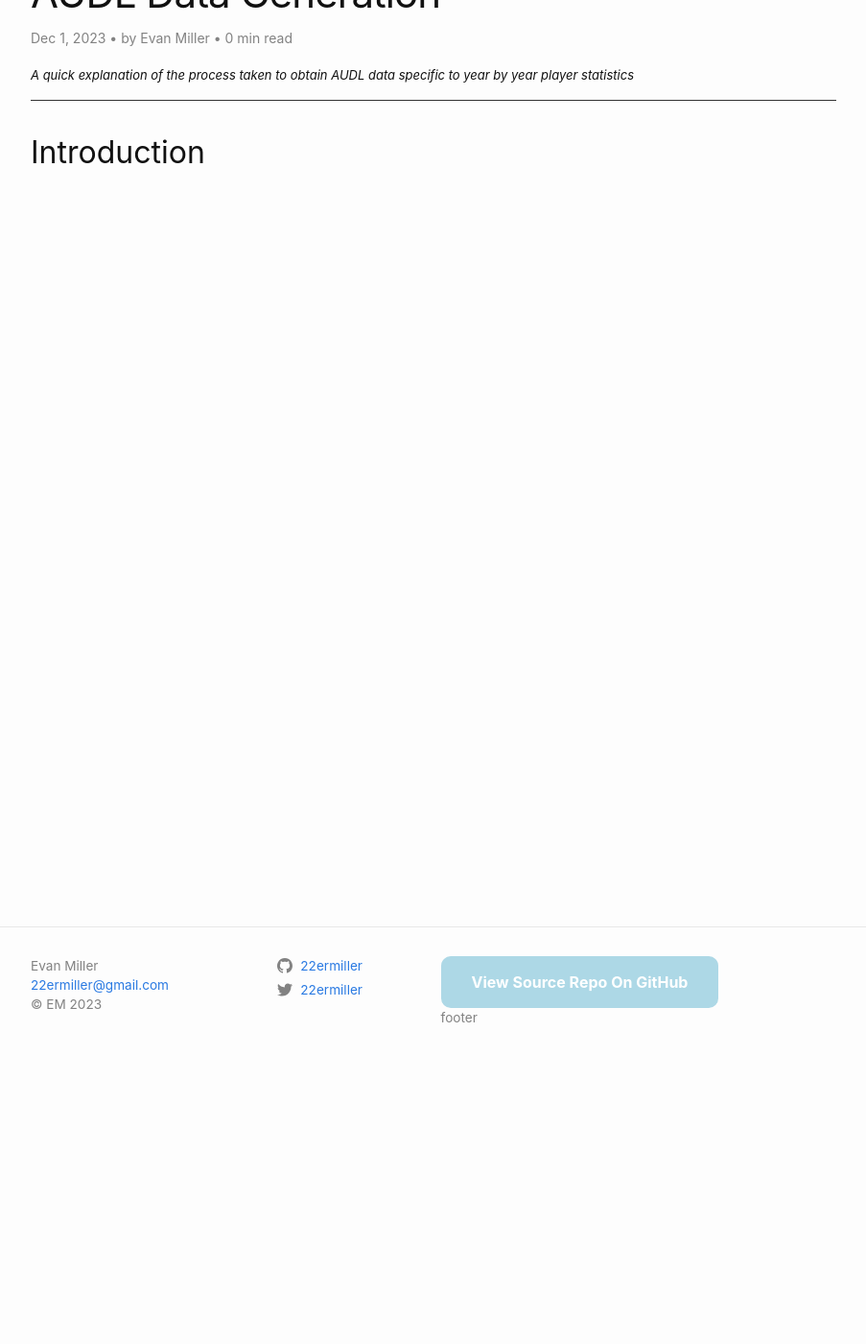
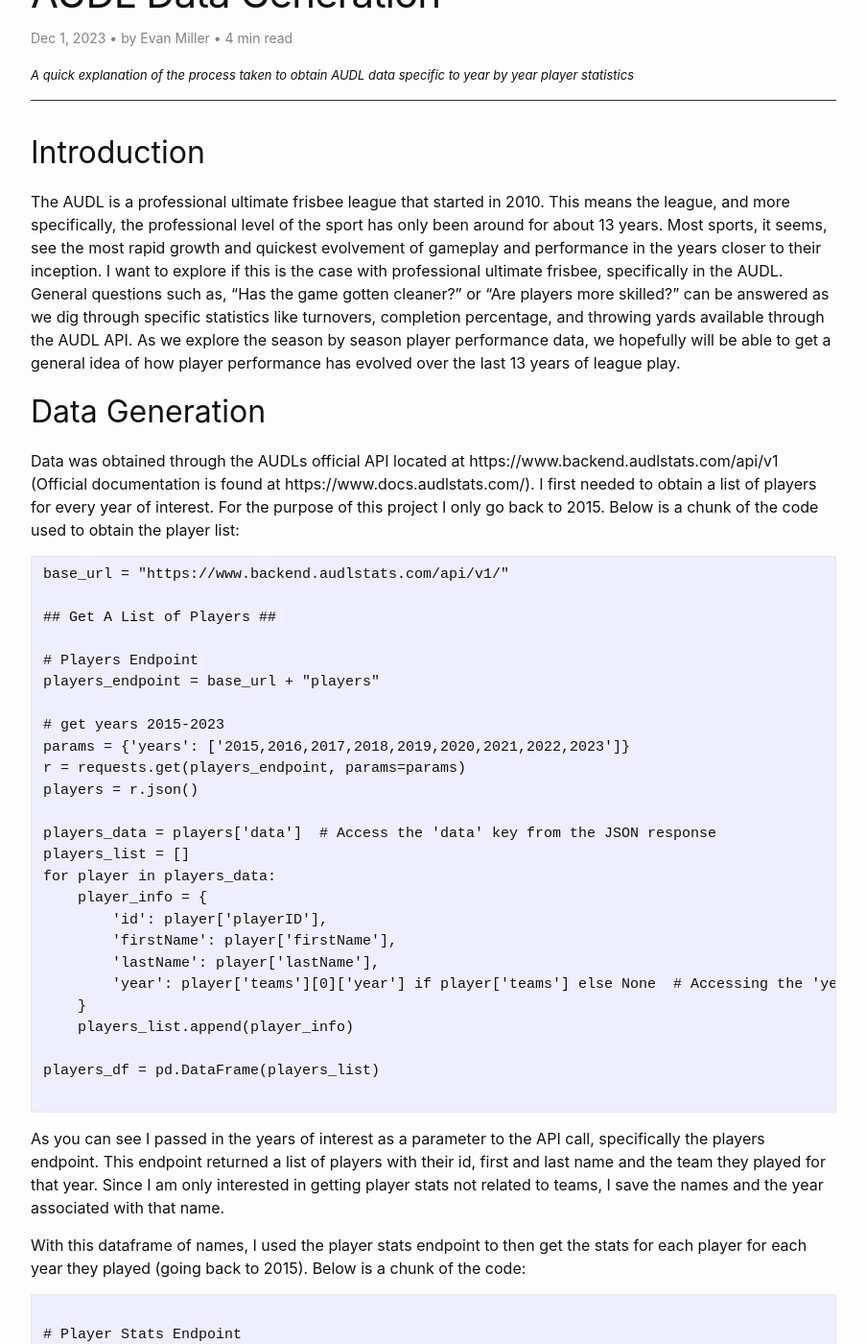
Before and after one commit to 22ermiller/blog, a Jekyll site: the page built from _posts/2023-12-01-project-data-generation.md, in a window 1280 px wide and 1400 px high, scrolled down 270 px. Shown: the whole window at 96% size, without its empty margins (188-1091 px from the left). Built offline with Jekyll 4.4.1, drawn with Linux system fonts in a browser that asks for light colours; comment, search, counter and statistics services are not loaded; some of the changed text lies outside the part shown.

Commit message:
first draft of data generation blog post

````diff
--- a/_posts/2023-12-01-project-data-generation.md
+++ b/_posts/2023-12-01-project-data-generation.md
@@ -7,3 +7,91 @@ image: /assets/images/audl_disc.png
 ---
 
 ## Introduction
+
+The AUDL is a professional ultimate frisbee league that started in 2010. This means the league, and more specifically, the professional level of the sport has only been around for about 13 years. Most sports, it seems, see the most rapid growth and quickest evolvement of gameplay and performance in the years closer to their inception. I want to explore if this is the case with professional ultimate frisbee, specifically in the AUDL. General questions such as, "Has the game gotten cleaner?" or "Are players more skilled?" can be answered as we dig through specific statistics like turnovers, completion percentage, and throwing yards available through the AUDL API. As we explore the season by season player performance data, we hopefully will be able to get a general idea of how player performance has evolved over the last 13 years of league play.
+
+## Data Generation
+
+Data was obtained through the AUDLs official API located at https://www.backend.audlstats.com/api/v1 (Official documentation is found at https://www.docs.audlstats.com/). I first needed to obtain a list of players for every year of interest. For the purpose of this project I only go back to 2015. Below is a chunk of the code used to obtain the player list:
+
+```
+base_url = "https://www.backend.audlstats.com/api/v1/"
+
+## Get A List of Players ##
+
+# Players Endpoint
+players_endpoint = base_url + "players"
+
+# get years 2015-2023
+params = {'years': ['2015,2016,2017,2018,2019,2020,2021,2022,2023']}
+r = requests.get(players_endpoint, params=params)
+players = r.json()
+
+players_data = players['data']  # Access the 'data' key from the JSON response
+players_list = []
+for player in players_data:
+    player_info = {
+        'id': player['playerID'],
+        'firstName': player['firstName'],
+        'lastName': player['lastName'],
+        'year': player['teams'][0]['year'] if player['teams'] else None  # Accessing the 'year' within 'teams' list
+    }
+    players_list.append(player_info)
+
+players_df = pd.DataFrame(players_list)
+
+```
+
+As you can see I passed in the years of interest as a parameter to the API call, specifically the players endpoint. This endpoint returned a list of players with their id, first and last name and the team they played for that year. Since I am only interested in getting player stats not related to teams, I save the names and the year associated with that name.
+
+With this dataframe of names, I used the player stats endpoint to then get the stats for each player for each year they played (going back to 2015). Below is a chunk of the code:
+
+```
+
+# Player Stats Endpoint
+
+stats_endpoint = base_url + 'playerStats'
+
+# Loop through list of players in groups of 100
+batch_size = 100
+num_batches = math.ceil(len(player_ids)/100)
+
+# Initialize stats_df
+
+stats_df = pd.DataFrame()
+
+for i in range(num_batches):
+    start_index = i * batch_size
+    end_index = (i + 1) * batch_size
+    batch_ids = player_ids[start_index:end_index]
+
+    # Make API call with the batch of player IDs
+    params = {'playerIDs': ','.join(map(str, batch_ids))}
+    r = requests.get(stats_endpoint, params=params)
+    stats = r.json()
+    stats_data = stats['data']
+    names = [{'firstName': player['player']['firstName'], 'lastName': player['player']['lastName']}
+                 for player in stats_data]
+
+    # Create a DataFrame for the batch of stats
+    batch_df = pd.DataFrame(stats_data)
+
+    # Create a DataFrame for names and merge with batch_df
+    names_df = pd.DataFrame(names)
+    batch_df = pd.concat([batch_df, names_df], axis=1)
+
+
+    # Append to final df
+    stats_df = stats_df.append(batch_df, ignore_index = True)
+
+```
+
+The general process taken is (1) passing in a list of 100 player names (the API call limits you to 100 players per call), (2) extracting the relevant data from the returned json data. It took a little creativity, but with this process I was able to obtain a dataframe that contained the name of the player, the year, and a number of their overall season statistics.
+
+## Ethical Considerations
+
+Since I was using a free API, there weren't many ethical considerations to make when actually obtaining the data. I would consider not over using the API as the league is relativley small and may not have the resources to handle a constant tapping of the API, but the scope of this project just entails a one-time usage of the API and so I wasn't concerned with over-using it.
+
+## Conclusion
+
+From this blog post you can see the steps taken to obtain season by season player statistics from the AUDL API. It included using requests library in python and multiple API calls from different endpoints to get the cleaned data. To see the full script used for data generation or look at the data yourself, see my github repository at https://github.com/22ermiller/audl_stat_comp/ (Data generation file: data_generation.py, Data: player_season_stats.csv).
````
